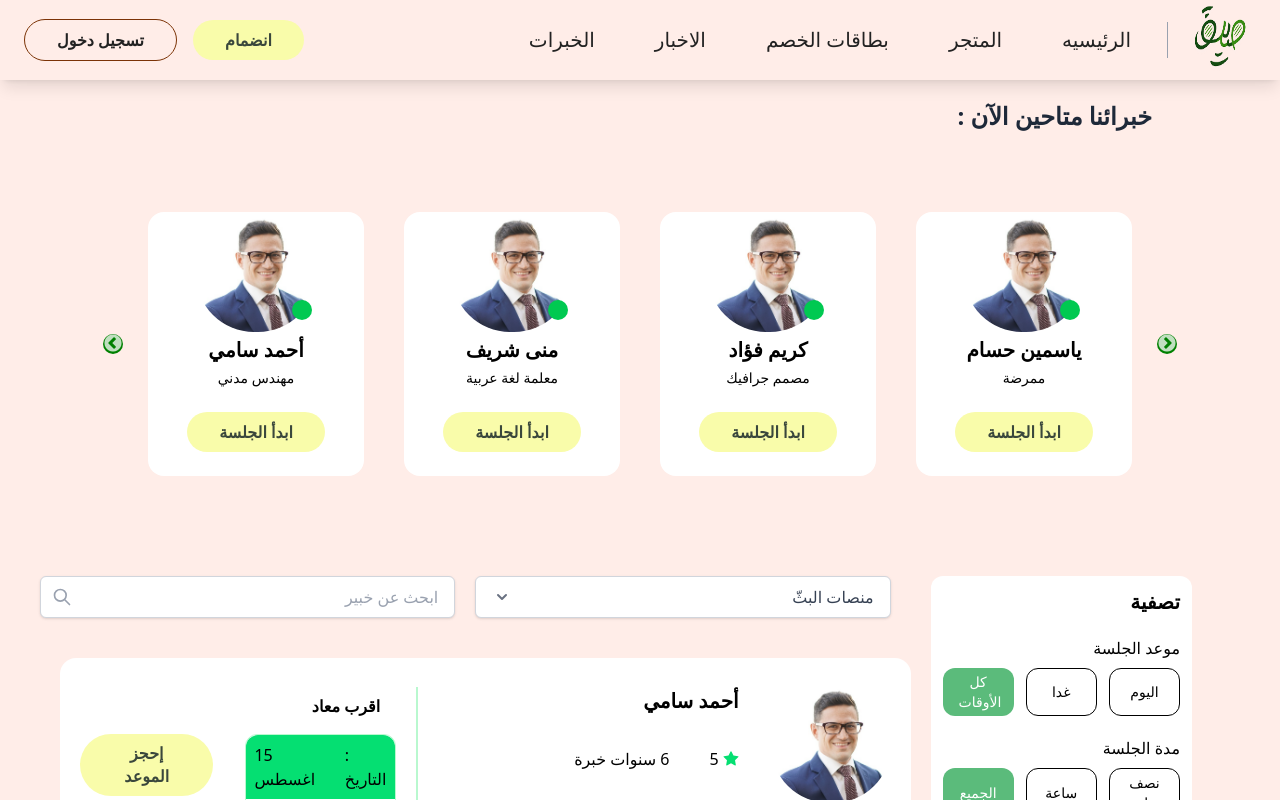
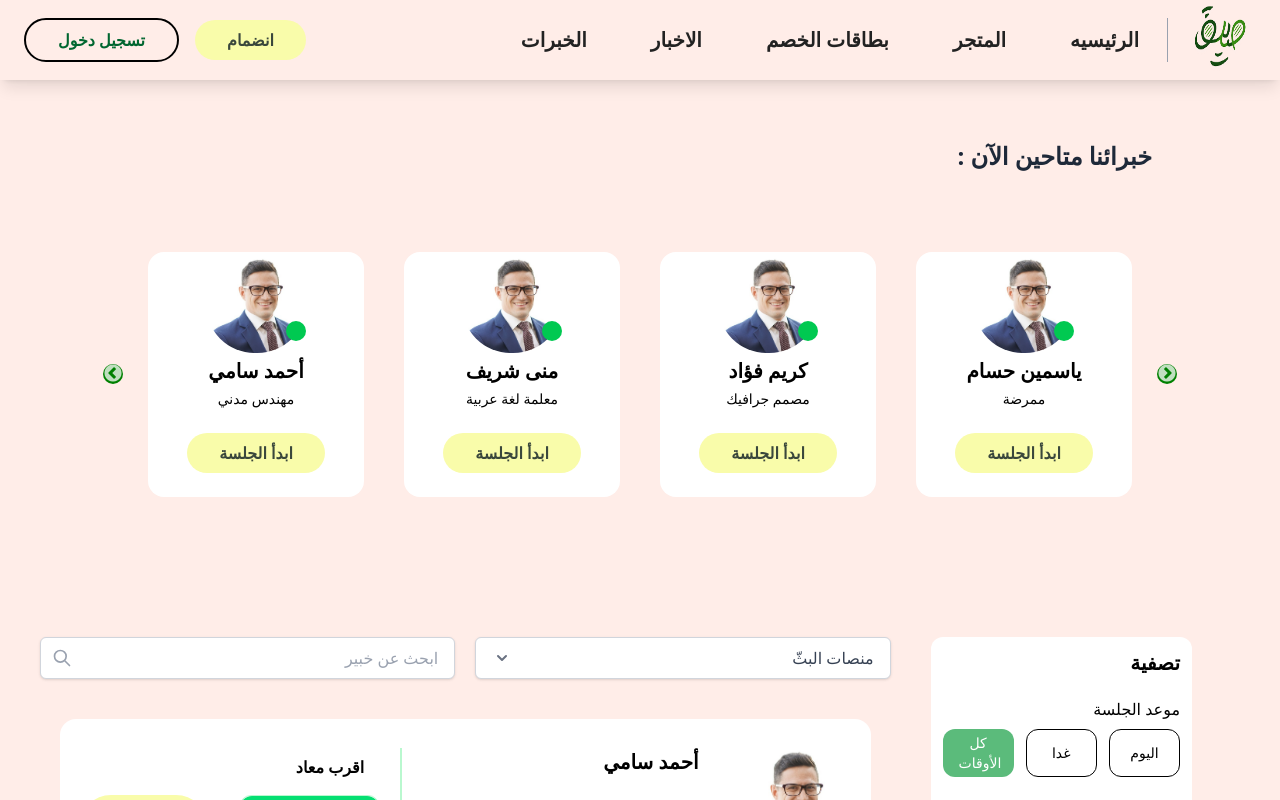
Before and after one commit to BishoyLabib7/sdyk, a React (Vite) app: page /services in a window 1280 px wide. Shown: the top 800 px of the page. Built offline with nearby package versions, Linux system fonts and the light colour scheme.

Commit message:
Recent changes to the NavBar

```diff
--- a/src/App.jsx
+++ b/src/App.jsx
@@ -24,7 +24,7 @@ function App() {
           <Routes>
             <Route element={<AppLayout />}>
               <Route index element={<Home />} />
-              <Route path="services" element={<Experiences />} />
+              <Route path="/services" element={<Experiences />} />
             </Route>
             <Route path="*" element={<NotFound />} />
           </Routes>
--- a/src/components/AppLayout.jsx
+++ b/src/components/AppLayout.jsx
@@ -6,7 +6,7 @@ import Hero from "../feathers/home/Hero";
 
 export default function AppLayout() {
   return (
-    <div className="w-full h-screen relative">
+    <div>
       <Outlet />
       <footer className="lg:p-3">
         <Footer />
--- a/src/components/Button.jsx
+++ b/src/components/Button.jsx
@@ -12,12 +12,12 @@ export default function Button({
       className={`${
         type === "primary"
           ? "text-[#3A473C] bg-[#F9FCAA] hover:bg-[#5BBB7B] hover:text-[#fff]"
-          : `border ${
+          : `border-2 ${
               reverse
-                ? "border-amber-900 text-[#222222]"
-                : "border-amber-50 text-[#fff]"
-            }bg-none `
-      }  font-bold py-2 px-8 rounded-full  transition duration-300 cursor-pointer ${style}`}
+                ? " border-black text-green-800"
+                : "border-green-50 text-[#fff] "
+            } bg-none`
+      }  font-bold md:py-2 py-1 md:px-8 px-5 rounded-full  transition duration-300 cursor-pointer ${style}`}
       onClick={onClick}
     >
       {text}
--- a/src/components/ExpertCard.jsx
+++ b/src/components/ExpertCard.jsx
@@ -14,7 +14,7 @@ export default function ExpertCard({
   appointment,
 }) {
   return (
-    <div className="flex md:flex-row-reverse flex-col justify-center items-center w-full bg-white p-5 rounded-2xl gap-5 m-5">
+    <div className="flex md:flex-row-reverse flex-col justify-center items-center w-full bg-white p-5 rounded-2xl gap-5 my-5">
       <div className="lg:w-[60%] md:border-l-2 border-l-green-200 flex flex-col">
         <div className="flex flex-row-reverse gap-8">
           <img className="md:w-30 w-20 rounded-full" src={img} alt="" />
@@ -64,7 +64,7 @@ export default function ExpertCard({
               <Button
                 text="ارسال رسالة"
                 type="sec"
-                style="border-green-700 md:text-[1rem] text-sm"
+                style="text-green-800 border-green-700 md:text-[1rem] text-sm"
               />
             </Link>
           </div>
--- a/src/components/PersonalCard.jsx
+++ b/src/components/PersonalCard.jsx
@@ -8,8 +8,8 @@ export default function PersonalCard({ name, jop, img = "/person.jpg" }) {
       // onClick={() => navigate(`/${type}`)}
     >
       <div className=" flex flex-col items-center justify-center p-1 gap-1 ">
-        <div className="flex justify-center items-center relative after:ml-0.5 after:bg-green-500 after:rounded-full after:size-5 after:absolute after:bottom-3 after:right-1 after:content-[' ']">
-          <img className="w-30 rounded-full" src={img} alt="" />
+        <div className="flex justify-center items-center relative after:ml-0.5 after:bg-green-500 after:rounded-full after:size-5 after:absolute after:bottom-3 after:right-0 after:content-[' ']">
+          <img className="w-25 rounded-full" src={img} alt="" />
         </div>
         <h3 className="text-xl font-bold text-black ">{name}</h3>
         <p className="text-sm text-right">{jop}</p>
--- a/src/components/Sidebar.jsx
+++ b/src/components/Sidebar.jsx
@@ -8,14 +8,18 @@ function Sidebar({ close, type }) {
     { name: "الخبرات", link: "services" },
   ];
   return (
-    <div className="w-52 flex flex-col justify-start items-center gap-1 px-1 py-1l bg-[#ffede8] fixed h-full z-[100] right-0 shadow-2xl shadow-[rgba(91, 187, 123, 0.15)]">
+    <div
+      className={`w-52 flex flex-col justify-start items-center gap-1 px-1 ${
+        type ? "py-1" : "py-11"
+      } bg-[#ffede8] fixed h-full z-50 right-0 shadow-2xl shadow-[rgba(91, 187, 123, 0.15)]`}
+    >
       {type && <img className="size-18 mt-4" src="/logo.png" alt="" />}
       <NavLink className="flex flex-col justify-end items-end gap-8 mt-15">
         {navItems.map(({ name, link }) => (
           <Link
             to={link}
             onClick={close}
-            className="text-gray-800 text-lg uppercase font-semibold cursor-pointer px-4 py-2  hover:text-white hover:bg-[#3e4b40] transition-all duration-300 rounded-lg hover:scale-110"
+            className={`font-semibold cursor-pointer px-3 py-1  hover:bg-green-300 transition-all duration-300 rounded-lg  hover:scale-110 active`}
           >
             {name}
           </Link>
--- a/src/feathers/experiences/ActiveExperts.jsx
+++ b/src/feathers/experiences/ActiveExperts.jsx
@@ -63,10 +63,9 @@ export default function ActiveExperts() {
     ],
   };
   return (
-    <div>
-      <div className="flex flex-col items-center justify-between gap-10 my-20">
+    <div className="flex flex-col items-center justify-between gap-10 md:py-30 py-20 ">
       <div className=" w-[80%] text-right ">
-          <h2 className="text-2xl py-5 font-bold text-gray-800">
+        <h2 className="text-2xl md:py-5 font-bold text-gray-800">
           : خبرائنا متاحين الآن
         </h2>
       </div>
@@ -78,6 +77,5 @@ export default function ActiveExperts() {
         ))}
       </Slider>
     </div>
-    </div>
   );
 }
--- a/src/feathers/home/Navbar.jsx
+++ b/src/feathers/home/Navbar.jsx
@@ -4,6 +4,14 @@ import { FiMenu } from "react-icons/fi";
 import { Link, NavLink } from "react-router";
 import Sidebar from "../../components/Sidebar";
 import { FaXmark } from "react-icons/fa6";
+
+const navItems = [
+  { name: "الرئيسيه", link: "/" },
+  { name: "المتجر", link: "shop" },
+  { name: " بطاقات الخصم", link: "ads" },
+  { name: "الاخبار", link: "news" },
+  { name: "الخبرات", link: "services" },
+];
 
 export default function Navbar({ type = "" }) {
   const [navbar, setNavbar] = React.useState(false);
@@ -25,16 +33,17 @@ export default function Navbar({ type = "" }) {
           close={() => setMinbar((minbar) => !minbar)}
         />
       )}
+
       <div
         className={` lg:text-amber-50 body-font px-5 ${
           navbar || type !== "home"
-            ? "bg-[#ffede8] !text-[#222222] fixed w-full top-0 left-0 z-100 shadow-lg shadow-[rgba(91, 187, 123, 0.15)]"
+            ? "bg-[#ffede8] !text-[#c9c8c8] fixed w-full top-0 left-0 z-100 shadow-lg shadow-[rgba(91, 187, 123, 0.15)]"
             : "bg-transparent"
         } transition-all duration-300`}
       >
         <div className="container mx-auto flex  flex-wrap p-1 flex-col lg:flex-row-reverse lg:items-center">
           <div className="flex flex-row-reverse items-center lg:justify-center justify-between">
-            <img className="size-18" src="/logo.png" alt="" />
+            <img className="md:size-18 size-12" src="/logo.png" alt="" />
 
             <div className="flex flex-row-reverse items-center gap-4">
               <Link to="/signup">
@@ -43,7 +52,7 @@ export default function Navbar({ type = "" }) {
               </Link>
               {minbar ? (
                 <FaXmark
-                  className={`size-10 lg:hidden block ${
+                  className={`size-8 lg:hidden block ${
                     navbar || type !== "home"
                       ? "text-[#222222]"
                       : " text-[#ffede8]"
@@ -52,7 +61,7 @@ export default function Navbar({ type = "" }) {
                 />
               ) : (
                 <FiMenu
-                  className={`size-10 lg:hidden block ${
+                  className={`size-8 lg:hidden block ${
                     navbar || type !== "home"
                       ? "text-[#222222]"
                       : " text-[#ffede8]"
@@ -68,56 +77,14 @@ export default function Navbar({ type = "" }) {
               navbar || type !== "home" ? "text-[#222222]" : " text-[#ffede8]"
             }  transition-all duration-300`}
           >
-            <Link
-              to="/"
-              className={`mr-5 ${
-                navbar || type !== "home"
-                  ? "hover:text-[#5BBB7B]"
-                  : "hover:text-[#F9FCAA]"
-              }`}
-            >
-              الرئيسيه
-            </Link>
-            <Link
-              to="/shop"
-              className={`mr-5 ${
-                navbar || type !== "home"
-                  ? "hover:text-[#5BBB7B]"
-                  : "hover:text-[#F9FCAA]"
-              }`}
-            >
-              المتجر
-            </Link>
-            <Link
-              to="/ads"
-              className={`mr-5 ${
-                navbar || type !== "home"
-                  ? "hover:text-[#5BBB7B]"
-                  : "hover:text-[#F9FCAA]"
-              }`}
-            >
-              بطاقات الخصم{" "}
-            </Link>
-            <Link
-              to="/news"
-              className={`mr-5 ${
-                navbar || type !== "home"
-                  ? "hover:text-[#5BBB7B]"
-                  : "hover:text-[#F9FCAA]"
-              }`}
-            >
-              الاخبار
-            </Link>
-            <Link
-              to="/services"
-              className={`mr-5 ${
-                navbar || type !== "home"
-                  ? "hover:text-[#5BBB7B]"
-                  : "hover:text-[#F9FCAA]"
-              }`}
-            >
-              الخبرات
-            </Link>
+            {navItems.map((link) => (
+              <Link
+                to={link.link}
+                className={`font-semibold cursor-pointer px-3 py-1  hover:text-green-100 hover:bg-green-500 transition-all duration-300 rounded-lg  hover:scale-110 active`}
+              >
+                {link.name}
+              </Link>
+            ))}
           </NavLink>
 
           <div className="lg:flex flex-row-reverse justify-between items-center gap-4 hidden">
--- a/src/pages/Experiences.jsx
+++ b/src/pages/Experiences.jsx
@@ -212,9 +212,7 @@ export default function Experiences() {
   return (
     <>
       <Navbar />
-      <div className="">
       <ActiveExperts />
-
       <div className="lg:w-[90%] w-full flex lg:flex-row-reverse flex-col justify-center gap-10 lg:mx-10">
         <div className="lg:w-[30%] lg:h-screen lg:bg-white rounded-xl lg:p-3 lg:row-span-2">
           <Filtration open={openFilter} setOpen={setOpenFilter} />
@@ -223,7 +221,7 @@ export default function Experiences() {
         <div className="w-full flex flex-col">
           <Categories handleOpen={setOpenFilter} />
 
-            <div className="mt-5">
+          <div className="mt-5 px-5">
             {experts.map((expert) => (
               <ExpertCard
                 img={expert.img}
@@ -238,7 +236,6 @@ export default function Experiences() {
           </div>
         </div>
       </div>
-      </div>
     </>
   );
 }
```
Lines whose indentation alone changed are shown as unchanged.
